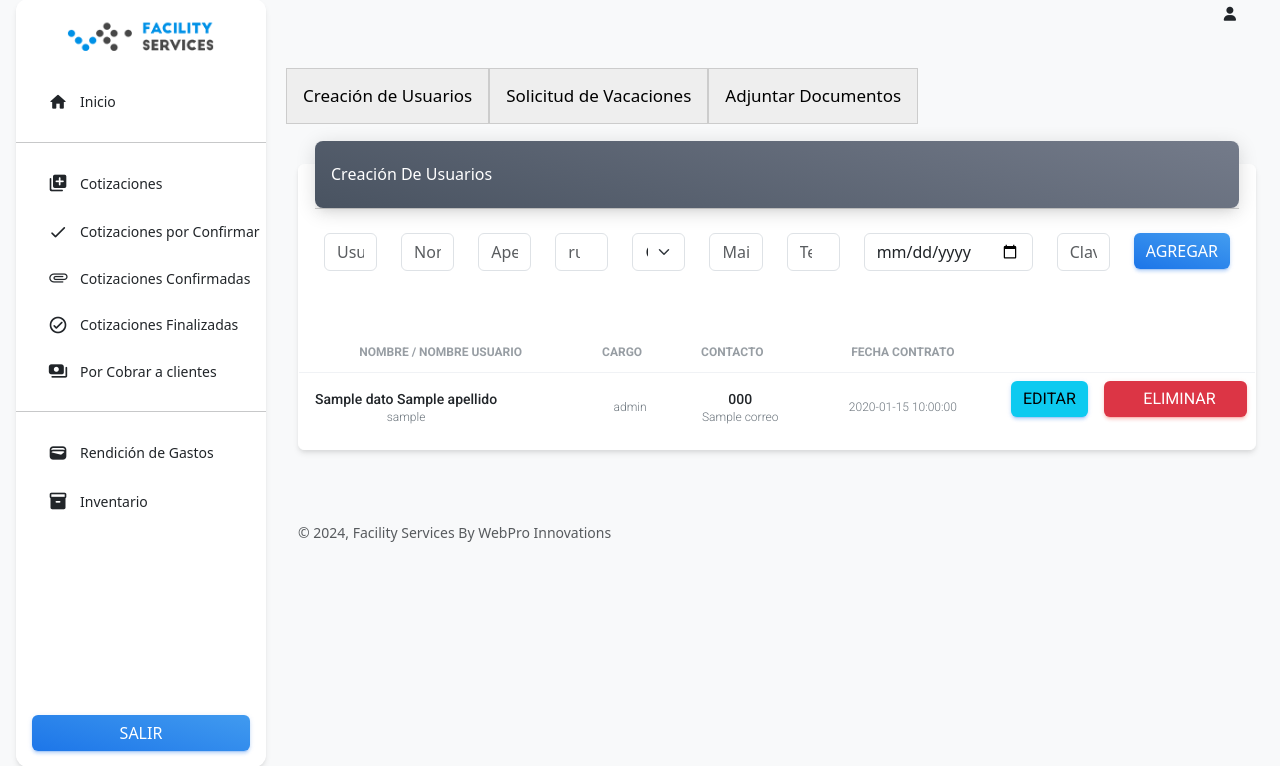
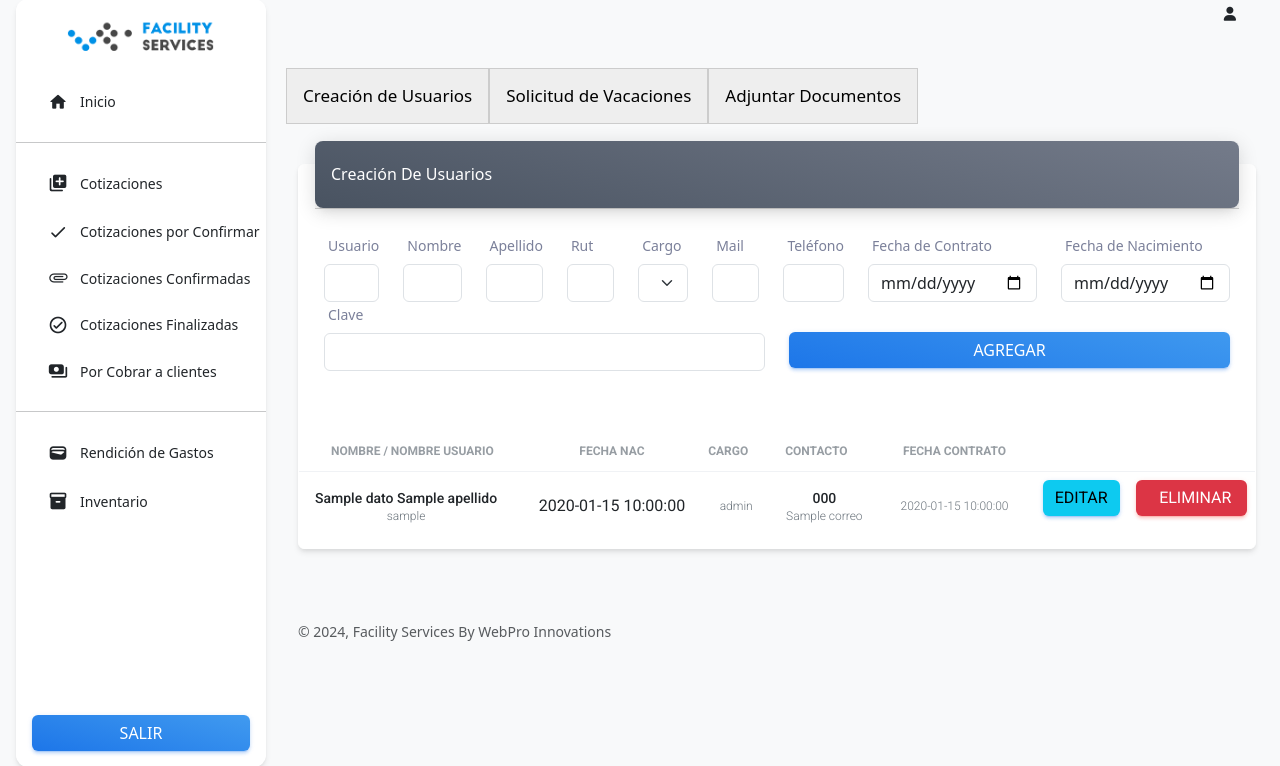
Before and after one commit to kamikaizer/lyr-facilityservices, a Python web app: template templates/rrhh.html in a window 1280 px wide. Shown: the part 17-783 px from the top of the page. Run offline with Jinja, Linux system fonts and the light colour scheme; the template is opened without the code that fills it: most values are stand-ins (such as "Sample title", 1, 10 or a date in 2020); some libraries are stand-ins or nearby versions.

Commit message:
creacion de usuarios

```diff
--- a/templates/rrhh.html
+++ b/templates/rrhh.html
@@ -25,27 +25,34 @@
               <h6 class="text-white text-capitalize ps-3">Creación de Usuarios</h6>
             </div>
           </div>
+
           <br>
           <form id="creacion_usuario" name="creacion_usuario" method="POST">
             <div class="row" id="form_contrato">
 
               <div class="col">
-                <input type="text" class="form-control" name="username" id="username" placeholder="Usuario"
+                <label for="formGroupExampleInput" class="form-label">Usuario</label>
+                <input type="text" class="form-control" name="username" id="username"
                   aria-label="Nombre de usuario" required>
               </div>
               <div class="col">
-                <input type="text" class="form-control" name="name" id="name" placeholder="Nombre" aria-label="Nombre"
+                <label for="formGroupExampleInput" class="form-label">Nombre</label>
+                <input type="text" class="form-control" name="name" id="name" aria-label="Nombre"
                   required>
               </div>
               <div class="col">
-                <input type="text" class="form-control" placeholder="Apellido" name="apellido" id="apellido"
+                <label for="formGroupExampleInput" class="form-label">Apellido</label>
+                <input type="text" class="form-control" name="apellido" id="apellido"
                   aria-label="Apellido" required>
               </div>
               <div class="col">
-                <input type="number" class="form-control" placeholder="rut" name="rut" id="rut"
+                <label for="formGroupExampleInput" class="form-label">Rut</label>
+                <input type="text" class="form-control" name="rut" id="rut"
                   aria-label="rut" required>
               </div>
               <div class="col">
+                <label for="formGroupExampleInput" class="form-label">Cargo</label>
+
                 <select class="form-select" aria-label="Default select example" name="rol" id="rol">
                   <option selected>Cargo</option>
                   <option value="1">One</option>
@@ -54,27 +61,31 @@
                 </select>
               </div>
               <div class="col">
-                <input type="text" class="form-control" placeholder="Mail" name="correo" id="correo" aria-label="Mail"
-                  required>
+                <label for="formGroupExampleInput" class="form-label">Mail</label>
+                <input type="text" class="form-control" name="correo" id="correo" aria-label="Mail" required>
               </div>
               <div class="col">
-                <input type="number" class="form-control" placeholder="Teléfono" name="telefono" id="telefono"
-                  aria-label="Teléfono" required>
+                <label for="formGroupExampleInput" class="form-label">Teléfono</label>
+                <input type="number" class="form-control" name="telefono" id="telefono" aria-label="Teléfono" required>
               </div>
               <div class="col">
-                <input type="date" class="form-control" name="contrato" id="contrato" placeholder="Fecha de contrato"
-                  aria-label="First name" required>
+                <label for="formGroupExampleInput" class="form-label">Fecha de Contrato</label>
+                <input type="date" class="form-control" name="contrato" id="contrato" aria-label="First name" required>
 
               </div>
               <div class="col">
-                <input type="password" class="form-control" placeholder="Clave" name="clave" id="clave"
-                  aria-label="Apellido" required>
+                <label for="formGroupExampleInput" class="form-label">Fecha de Nacimiento</label>
+                <input type="date" class="form-control" name="fecha_nacimiento" id="fecha_nacimiento" aria-label="First name" required>
 
               </div>
               <div class="col">
+                <label for="formGroupExampleInput" class="form-label">Clave</label>
+                <input type="password" class="form-control" name="clave" id="clave" aria-label="Apellido" required>
+              </div>
+              <div class="col">
+                <label for="formGroupExampleInput" class="form-label" style="margin-top: 16px;"> </label>
                 <button type="submit" class="btn bg-gradient-info w-100">Agregar</button>
               </div>
-
             </div>
           </form>
           <br>
@@ -84,6 +95,7 @@
                 <thead>
                   <tr>
                     <th class="text-uppercase text-secondary text-xs font-weight-bolder opacity-7">Nombre / Nombre Usuario</th>
+                    <th class="text-uppercase text-secondary text-xs font-weight-bolder opacity-7">Fecha Nac</th>
                     <th class="text-uppercase text-secondary text-xs font-weight-bolder opacity-7 ps-2">Cargo</th>
                     <th class="text-uppercase text-secondary text-xs font-weight-bolder opacity-7 ps-2">Contacto</th>
                     <th class="text-center text-uppercase text-secondary text-xs font-weight-bolder opacity-7">Fecha Contrato</th>
@@ -103,6 +115,7 @@
                         </div>
                       </div>
                     </td>
+                    <td>{{dato.fecha_nacimiento}}</td>
                     <td>
                       <p class="text-xs text-secondary mb-0">{{dato.role}}</p>
                     </td>
```
